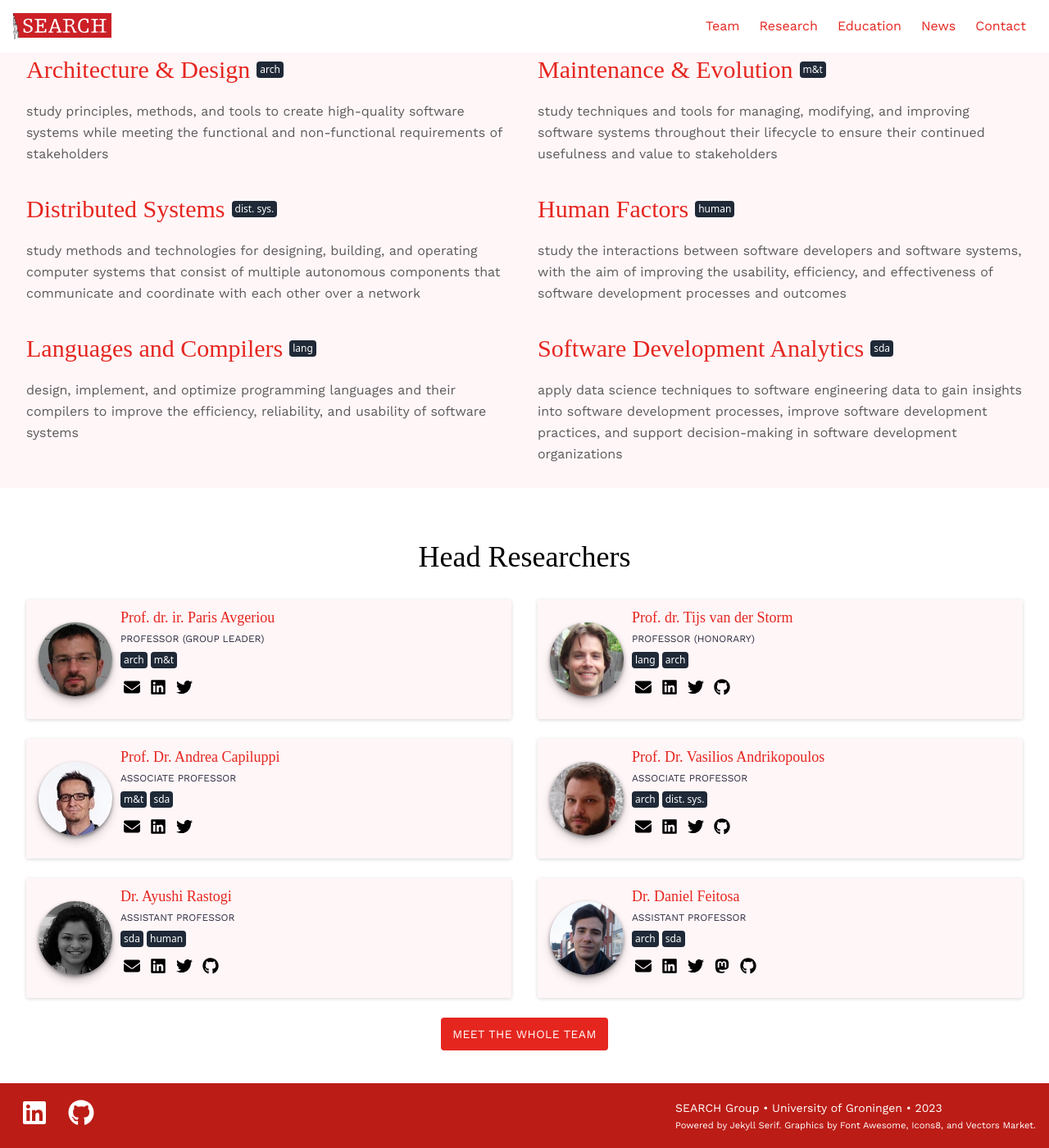
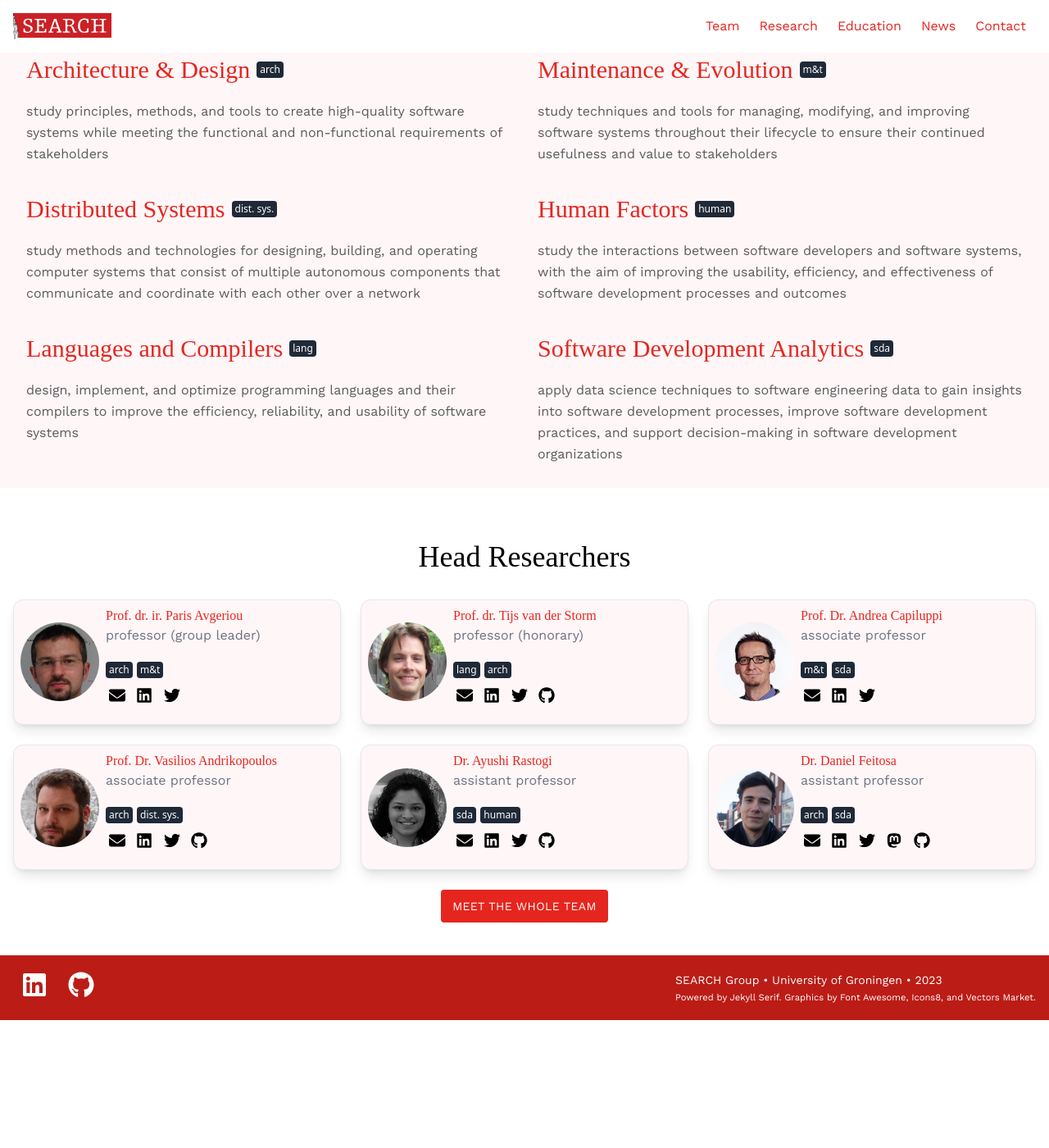
Before and after one commit to search-rug/search-rug.github.io, a Jekyll site: the page built from index.md, in a window 1280 px wide and 1400 px high, scrolled down 1332 px. Shown: the whole window at 82% size. Built offline with Jekyll 4.4.1, drawn with Linux system fonts in a browser that asks for light colours; nearby versions of some CDN libraries; some web fonts are replaced; after the commit the page ends 2576 px from its top, so only the background shows below that.

Commit message:
Migrate compact team card to tailwind css.

```diff
--- a/_includes/team-card-compact.html
+++ b/_includes/team-card-compact.html
@@ -1,30 +1,30 @@
-<div class="team team-card team-compact">
-    <div class="team-image-wrap">
-        <div class="team-image">
-            {% if member.image %}
-            <img alt="{{ member.title }}" class="max-w-full h-auto mb-2" src="{{ member.image | relative_url }}" />
-            {% else %}
-            <img alt="{{ member.title }}" class="max-w-full h-auto mb-2" src="{{ site.team.default_avatar | relative_url }}" />
-            {% endif %}
-        </div>
+<div class="flex flex-row items-center p-2 rounded-xl border shadow-lg bg-[color:var(--white-offset)]">
+    <div class="w-24 h-24 rounded-full overflow-hidden mr-2">
+        {% if member.image %}
+        <img alt="{{ member.title }}" class="w-full" src="{{ member.image | relative_url }}" />
+        {% else %}
+        <img alt="{{ member.title }}" class="w-full" src="{{ site.team.default_avatar | relative_url }}" />
+        {% endif %}
     </div>
-    <div class="team-meta">
-        <h2 class="team-name"><a href="{{member.contact.homepage}}" target="blank">{{ member.title }}</a></h2>
-        <p class="team-position">
+    <div class="w-auto">
+        <h2 class="font-['Brawler'] text-md mb-0 text-[color:var(--primary)]">
+            <a href="{{member.contact.homepage}}" target="blank">{{ member.title }}</a>
+        </h2>
+        <p class="text-md text-gray-500 mb-4">
             {{ member.position }}
             {% if member.position_remark %}
-                <span class="team-remark">({{ member.position_remark }})</span>
+                ({{ member.position_remark }})
             {% endif %}
         </p>
         {% if include.show_fields %}
-        <p>
+        <div>
             {% for field in member.fields %}
                 <span class="font-sans inline-block p-1 text-center text-xs align-baseline leading-none rounded bg-gray-800 text-white">{{field}}</span>
             {% endfor %}
-        </p>
+        </div>
         {% endif %}
 
-        <p class="block">
+        <div class="block">
             {% if member.contact.email -%}
             <a class="inline-block px-1 py-2.5 hover:opacity-80" href="mailto:{{member.contact.email}}" target="blank">
                 <svg class="w-5 h-5">
@@ -39,6 +39,6 @@
                 </svg>
             </a>
             {% endfor %}
-        </p>
+        </div>
     </div>
 </div>
--- a/_layouts/home.html
+++ b/_layouts/home.html
@@ -64,18 +64,14 @@ bodyClass: "page-home"
       <h1 class="text-4xl mt-10 mb-8 text-center">Head Researchers</h1>
     </div>
   </div>
-  <div class="flex flex-wrap">
+  <div class="grid md:grid-cols-2 xl:grid-cols-3 gap-6">
     {% assign promoted_members = site.team | where: "status.promoted", true | sort: "weight" %}
     {% for member in promoted_members %}
-    <div class="w-full md:w-1/2 pr-4 pl-4 mb-6">
       {% include team-card-compact.html member=member show_fields=true %}
-    </div>
     {% endfor %}
   </div>
-  <div class="flex flex-wrap justify-center">
-    <div class="col-auto">
-      <a class="button button-primary" href="{{ 'team' | relative_url }}">meet the whole team</a>
-    </div>
+  <div class="flex flex-wrap justify-center mt-6">
+    <a class="button button-primary" href="{{ 'team' | relative_url }}">meet the whole team</a>
   </div>
 </div>
 
--- a/_sass/components/_team-card.scss
+++ /dev/null
@@ -1,81 +0,0 @@
-.team-card {
-  display: flex;
-  flex-wrap: wrap;
-  flex-direction: row;
-
-  margin-top: 100px;
-  background-color: $white-offset;
-  padding: 10px 15px;
-  border-radius: 3px;
-  box-shadow: rgba(0, 0, 0, 0.16) 0px 1px 4px;
-
-  .team-image-wrap{
-      width: 100%;
-      margin: -100px auto 10px;
-      .team-image {
-          height: 130px;
-          width: 130px;
-          margin: 0 auto;
-          border-radius: 50%;
-          overflow: hidden;
-          box-shadow: rgba(0, 0, 0, 0.4) 0px 2px 4px, rgba(0, 0, 0, 0.3) 0px 7px 13px -3px, rgba(0, 0, 0, 0.2) 0px -3px 0px inset;
-          // more shadow options at https://getcssscan.com/css-box-shadow-examples
-          img {
-              width: 100%;
-              height: auto;
-          }
-      }
-  }
-
-  .team-meta {
-    flex: 1;
-    h2 {
-      margin: 0;
-      color: $primary;
-      font-size: 18px;
-      font-weight: normal;
-    }
-    p {
-      color: $black;
-      margin: 0;
-      font-size: 12px;
-      font-weight: 500;
-    }
-    .team-position {
-      text-transform: uppercase;
-    }
-  }
-
-  .team-social {
-    text-align: center;
-    background-color: $primary;
-    margin-top: 20px;
-    border-radius: 3px;
-    line-height: 0;
-    svg {
-        fill: white;
-        width: 25px;
-        height: 25px;
-    }
-  }
-}
-
-.team-compact {
-    margin-top: 0;
-    .team-image-wrap{
-        width: auto;
-        margin: auto;
-        .team-image {
-            height: 90px;
-            width: 90px;
-            margin-right: 10px;
-            img {
-                width: 90px;
-            }
-        }
-    }
-}
-
-.team-former-phd {
-  font-size: 0.8rem;
-}
--- a/assets/css/style.scss
+++ b/assets/css/style.scss
@@ -63,7 +63,6 @@ $font-family-heading: "Brawler", serif, -apple-system;
 @import "components/call";
 @import "components/content";
 @import "components/intro";
-@import "components/team-card";
 @import "components/project-card";
 @import "components/news-card";
 // @import "components/fonts"; // Uncomment this line to self host font
```
